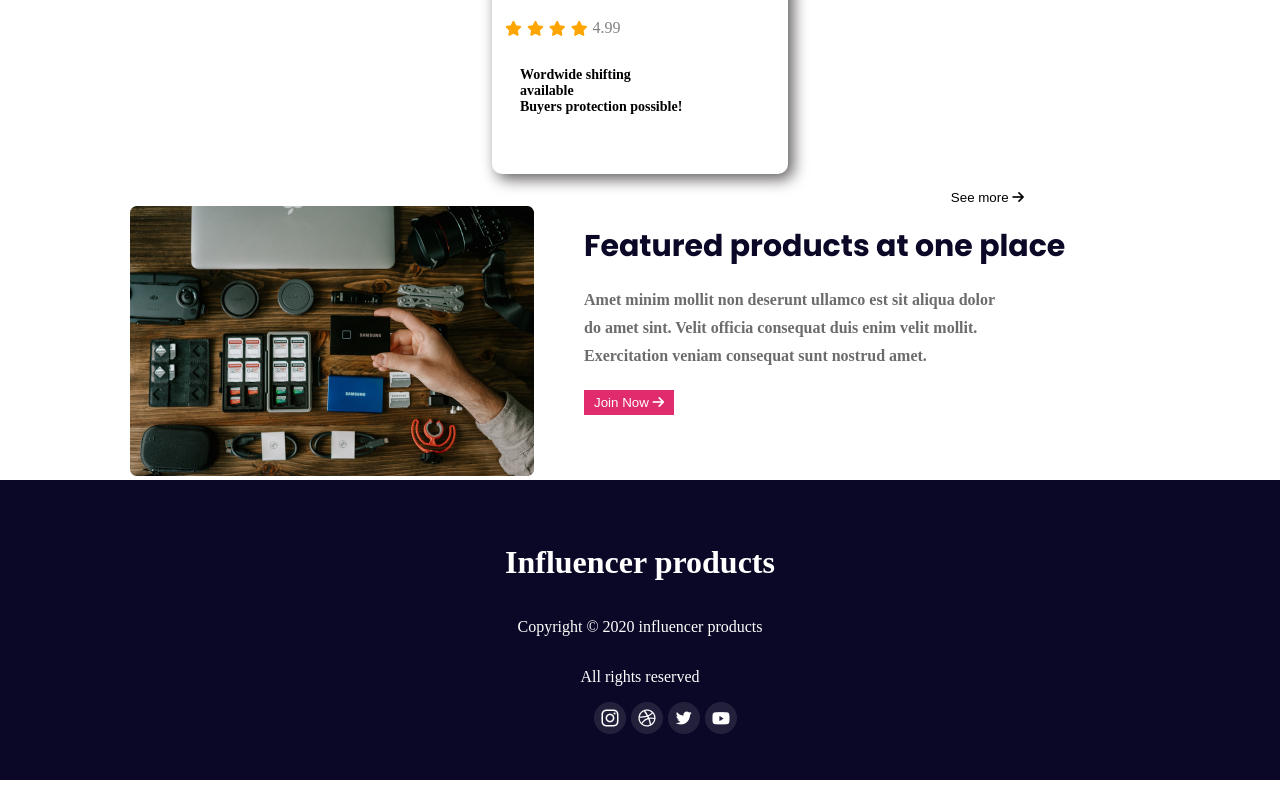
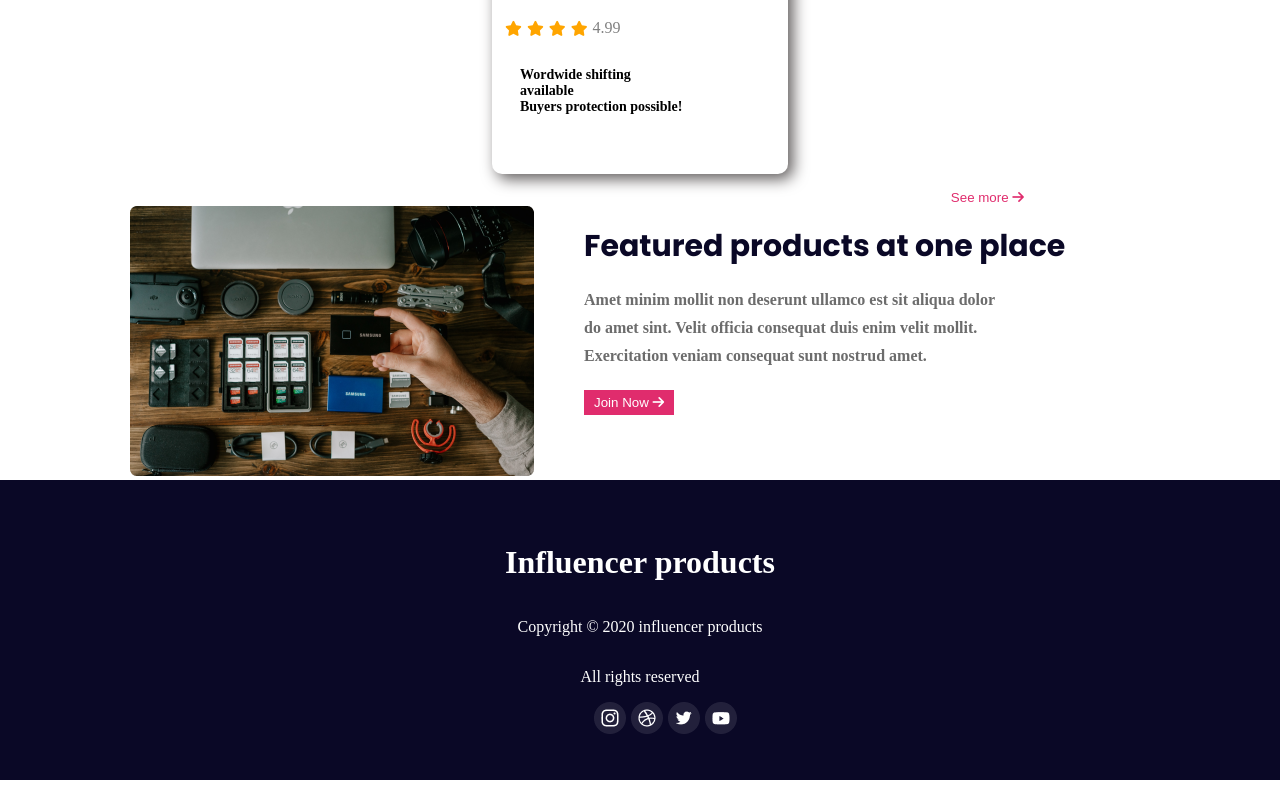
Before and after one commit to programingsikhbo/newPhotoshop, a plain HTML site: page index.html in a window 1280 px wide. Shown: the part 3208-3996 px from the top of the page. Drawn offline with Linux system fonts and the light colour scheme; files whose address does not match are found by name.

Commit message:
feature complete

```diff
--- a/index.css
+++ b/index.css
@@ -307,7 +307,7 @@ font-family: "Manrope", serif;
     background-color: white;
     text-align: end;
     margin-right: 120px;
-
+    color:#E02C6D ;
 }
 .see{
     display: flex;
```
